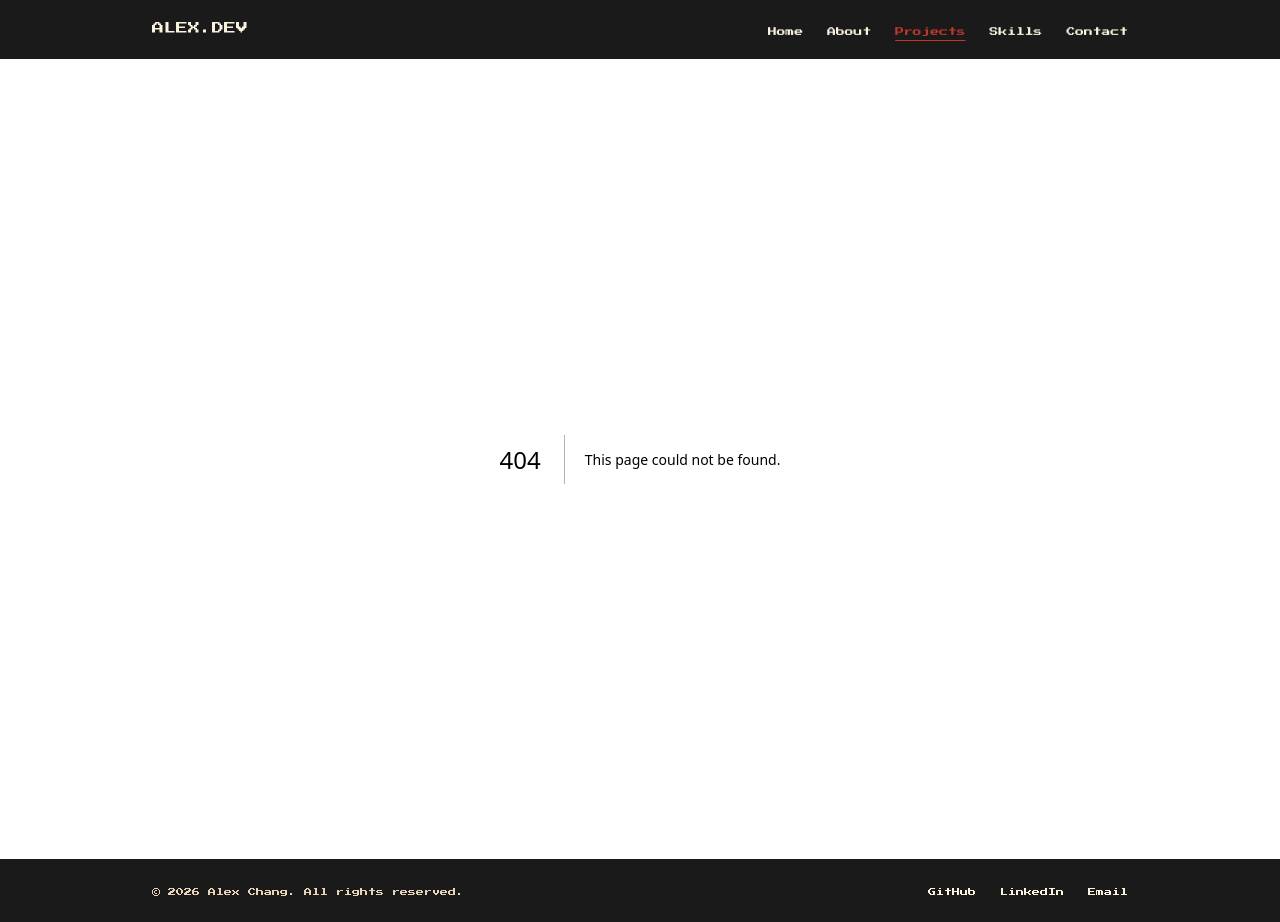
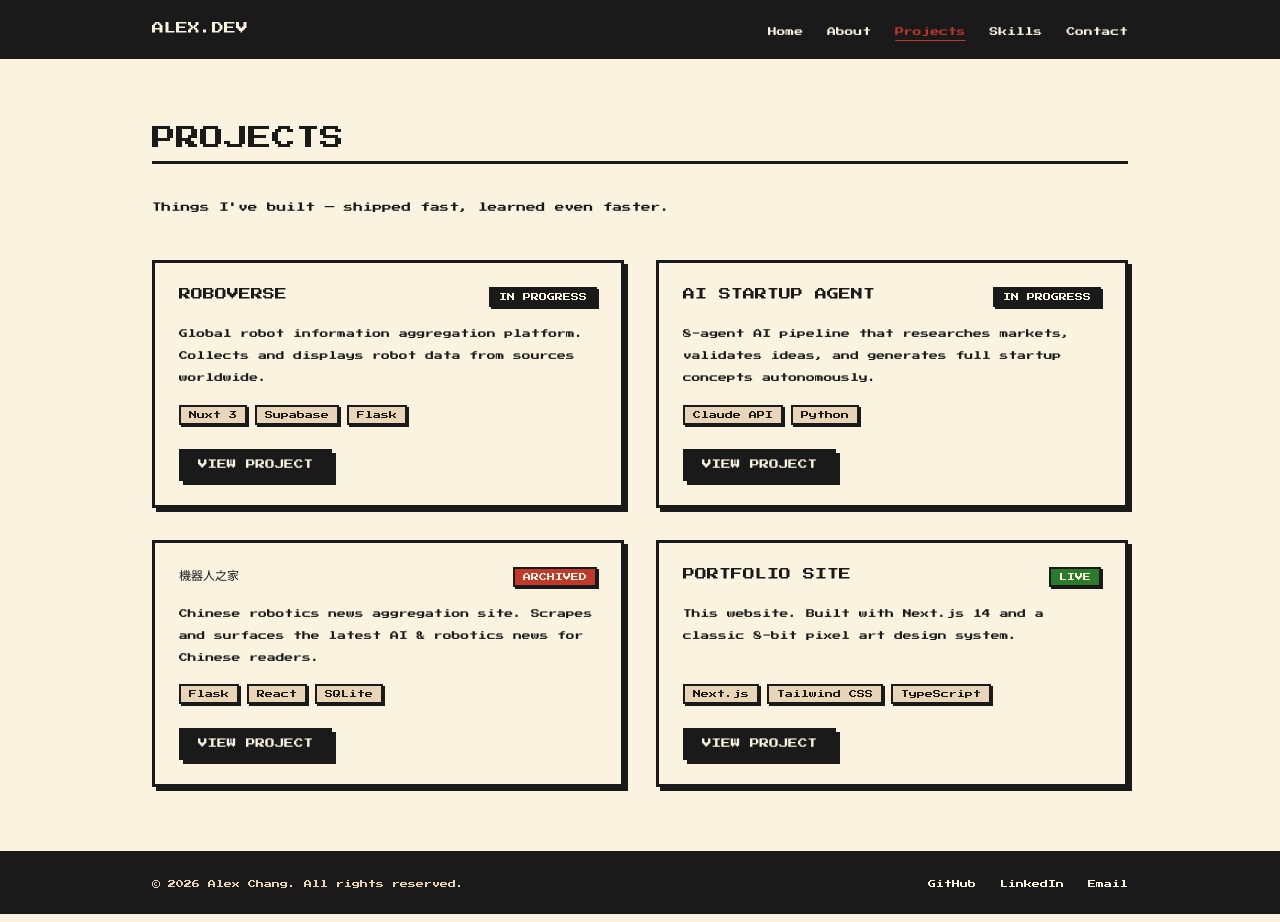
Before and after one commit to jazzleg66/alex-portfolio, a Next.js app: page /projects in a window 1280 px wide. Before the commit this address had no page. Built offline with nearby package versions, Linux system fonts and the light colour scheme.

Commit message:
feat: phase 6 — Projects page

```diff
--- /dev/null
+++ b/app/projects/page.tsx
@@ -0,0 +1,10 @@
+import ProjectsSection from "@/components/sections/ProjectsSection";
+
+export const metadata = {
+  title: "Alex Chang | Projects",
+  description: "Projects built by Alex Chang — AI agents, web apps, and vibe-coded products.",
+};
+
+export default function ProjectsPage() {
+  return <ProjectsSection />;
+}
--- /dev/null
+++ b/components/sections/ProjectsSection.tsx
@@ -0,0 +1,70 @@
+import { projects, ProjectStatus } from "@/lib/projects";
+import { PixelButton, PixelCard, PixelBadge, SectionTitle } from "@/components/ui";
+
+const statusVariant: Record<ProjectStatus, "green" | "red" | "black"> = {
+  LIVE:        "green",
+  "IN PROGRESS": "black",
+  ARCHIVED:    "red",
+};
+
+export default function ProjectsSection() {
+  return (
+    <section className="max-w-5xl mx-auto px-6 py-16">
+      <SectionTitle>PROJECTS</SectionTitle>
+      <p
+        className="text-[var(--black)] mb-10"
+        style={{ fontSize: "0.6rem", lineHeight: "2.5" }}
+      >
+        Things I&apos;ve built — shipped fast, learned even faster.
+      </p>
+
+      <div className="grid grid-cols-1 md:grid-cols-2 gap-8">
+        {projects.map((project) => (
+          <PixelCard key={project.id} className="flex flex-col gap-4">
+
+            {/* Header row: name + status */}
+            <div className="flex items-start justify-between gap-4">
+              <h3
+                className="text-[var(--black)] leading-tight"
+                style={{ fontSize: "0.75rem" }}
+              >
+                {project.name}
+              </h3>
+              <PixelBadge variant={statusVariant[project.status]} className="flex-shrink-0">
+                {project.status}
+              </PixelBadge>
+            </div>
+
+            {/* Description */}
+            <p
+              className="text-[var(--black)] flex-1"
+              style={{ fontSize: "0.55rem", lineHeight: "2.5" }}
+            >
+              {project.description}
+            </p>
+
+            {/* Tech stack badges */}
+            <div className="flex flex-wrap gap-2">
+              {project.techStack.map((tech) => (
+                <PixelBadge key={tech} variant="tan">
+                  {tech}
+                </PixelBadge>
+              ))}
+            </div>
+
+            {/* CTA */}
+            <div className="pt-2">
+              <PixelButton
+                href={project.url}
+                variant="black"
+              >
+                VIEW PROJECT
+              </PixelButton>
+            </div>
+
+          </PixelCard>
+        ))}
+      </div>
+    </section>
+  );
+}
--- /dev/null
+++ b/lib/projects.ts
@@ -0,0 +1,49 @@
+export type ProjectStatus = "LIVE" | "IN PROGRESS" | "ARCHIVED";
+
+export type Project = {
+  id: string;
+  name: string;
+  description: string;
+  techStack: string[];
+  status: ProjectStatus;
+  url: string;
+};
+
+export const projects: Project[] = [
+  {
+    id: "roboverse",
+    name: "ROBOVERSE",
+    description:
+      "Global robot information aggregation platform. Collects and displays robot data from sources worldwide.",
+    techStack: ["Nuxt 3", "Supabase", "Flask"],
+    status: "IN PROGRESS",
+    url: "#",
+  },
+  {
+    id: "ai-startup-agent",
+    name: "AI STARTUP AGENT",
+    description:
+      "8-agent AI pipeline that researches markets, validates ideas, and generates full startup concepts autonomously.",
+    techStack: ["Claude API", "Python"],
+    status: "IN PROGRESS",
+    url: "#",
+  },
+  {
+    id: "robot-home",
+    name: "機器人之家",
+    description:
+      "Chinese robotics news aggregation site. Scrapes and surfaces the latest AI & robotics news for Chinese readers.",
+    techStack: ["Flask", "React", "SQLite"],
+    status: "ARCHIVED",
+    url: "#",
+  },
+  {
+    id: "portfolio",
+    name: "PORTFOLIO SITE",
+    description:
+      "This website. Built with Next.js 14 and a classic 8-bit pixel art design system.",
+    techStack: ["Next.js", "Tailwind CSS", "TypeScript"],
+    status: "LIVE",
+    url: "https://github.com/jazzleg66/alex-portfolio",
+  },
+];
```
Also changed, not shown: 1 other file (tests, documents, lock files or other folders).
